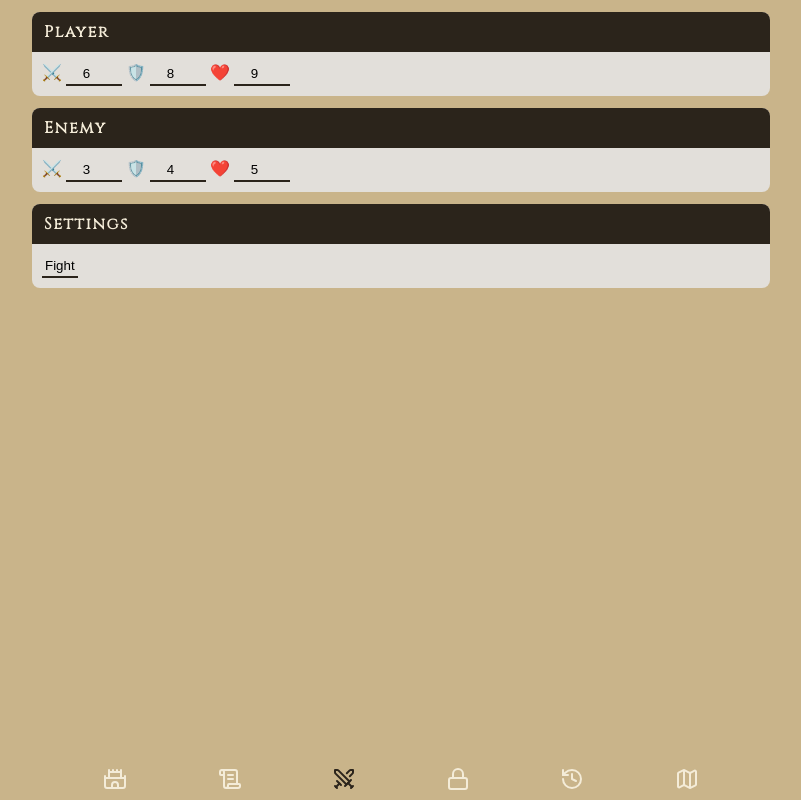
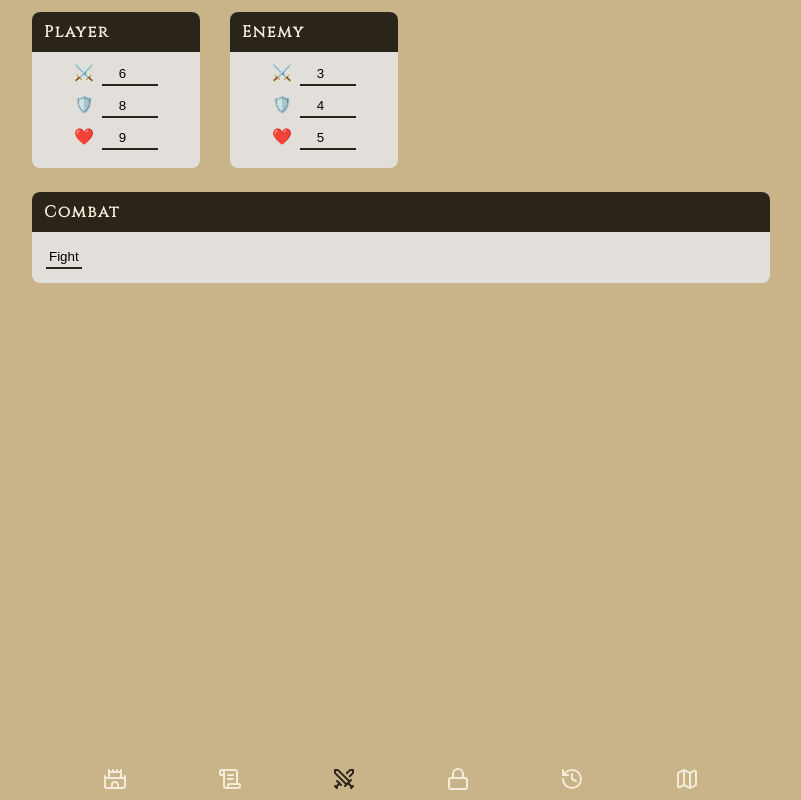
Before and after one commit to BroBuddy/Fabled-Lands, a React (Vite) app: page /combat in a window 1280 px wide. Shown: the whole page, without its empty margins (239-1040 px from the left). Built offline with nearby package versions, Linux system fonts and the light colour scheme.

Commit message:
created combat page III

```diff
--- a/src/pages/CombatPage.tsx
+++ b/src/pages/CombatPage.tsx
@@ -41,7 +41,7 @@ function CombatPage() {
   const intervalRef = useRef<ReturnType<typeof setTimeout> | null>(null);
 
   const logTable = {
-    cols: ["#", "⚔️", "🛡️", "💥"],
+    cols: ["Combat", "⚔️", "🛡️", "💥"],
     rows: log,
   };
 
@@ -56,7 +56,7 @@ function CombatPage() {
   }
 
   function addLog(parts: string[]) {
-    setLog((prev) => [...prev, parts]);
+    setLog((prev) => [parts, ...prev]);
   }
 
   function resolveAttack(attacker: Stats, defender: Stats, label: string) {
@@ -93,7 +93,6 @@ function CombatPage() {
   }
 
   function stopSim(): void {
-    setFighting(false);
     if (intervalRef.current) clearInterval(intervalRef.current);
     intervalRef.current = null;
   }
@@ -111,7 +110,7 @@ function CombatPage() {
       syncEnemy(e);
 
       if (e.stamina <= 0) {
-        addLog(["Enemy defeated", "", "", ""]);
+        addLog(["Enemy", "defeated", "", ""]);
         stopSim();
         return;
       }
@@ -120,7 +119,7 @@ function CombatPage() {
       syncPlayer(player);
 
       if (player.stamina <= 0) {
-        addLog(["Player defeated", "", "", ""]);
+        addLog(["Player", "defeated", "", ""]);
         stopSim();
       }
     }, 1000);
@@ -128,73 +127,105 @@ function CombatPage() {
 
   return (
     <>
+      <div className="flex flex-row">
         <Card title="Player">
+          <div className="flex flex-col gap-8 mx-8">
+            <div className="flex flex-row gap-8">
               ⚔️{" "}
               <input
                 type="number"
                 value={player.combat}
                 className="w-5"
+                disabled={fighting}
                 onChange={(e) =>
                   syncPlayer({ ...player, combat: Number(e.target.value) })
                 }
-        />{" "}
-        🛡️{" "}
+              />
+            </div>
+
+            <div className="flex flex-row gap-8">
+              🛡️
               <input
                 type="number"
                 value={player.defence}
                 className="w-5"
+                disabled={fighting}
                 onChange={(e) =>
                   syncPlayer({ ...player, defence: Number(e.target.value) })
                 }
-        />{" "}
-        ❤️{" "}
+              />
+            </div>
+
+            <div className="flex flex-row gap-8 mb-2">
+              {player.stamina == 0 ? "💀" : "❤️"}
+
               <input
                 type="number"
                 value={player.stamina}
                 className="w-5"
+                disabled={fighting}
                 onChange={(e) =>
                   syncPlayer({ ...player, stamina: Number(e.target.value) })
                 }
               />
+            </div>
+          </div>
         </Card>
 
         <Card title="Enemy">
-        ⚔️{" "}
+          <div className="flex flex-col gap-8 mx-8">
+            <div className="flex flex-row gap-8">
+              ⚔️
               <input
                 type="number"
                 value={enemy.combat}
                 className="w-5"
+                disabled={fighting}
                 onChange={(e) =>
                   syncEnemy({ ...enemy, combat: Number(e.target.value) })
                 }
-        />{" "}
-        🛡️{" "}
+              />
+            </div>
+
+            <div className="flex flex-row gap-8">
+              🛡️
               <input
                 type="number"
                 value={enemy.defence}
                 className="w-5"
+                disabled={fighting}
                 onChange={(e) =>
                   syncEnemy({ ...enemy, defence: Number(e.target.value) })
                 }
-        />{" "}
-        ❤️{" "}
+              />
+            </div>
+
+            <div className="flex flex-row gap-8 mb-2">
+              {enemy.stamina == 0 ? "☠️" : "❤️"}
+
               <input
                 type="number"
                 value={enemy.stamina}
                 className="w-5"
+                disabled={fighting}
                 onChange={(e) =>
                   syncEnemy({ ...enemy, stamina: Number(e.target.value) })
                 }
               />
+            </div>
+          </div>
         </Card>
+      </div>
 
-      <Card title="Settings">
-        <button onClick={simulateFight} disabled={fighting}>
+      {!fighting && (
+        <Card title="Combat">
+          <button onClick={simulateFight} className="m-1">
             Fight
           </button>
         </Card>
+      )}
 
-      {log.length > 0 && <ListTable table={logTable} />}
+      {fighting && log.length > 0 && <ListTable table={logTable} />}
     </>
   );
 }
```
Lines whose indentation alone changed are shown as unchanged.
